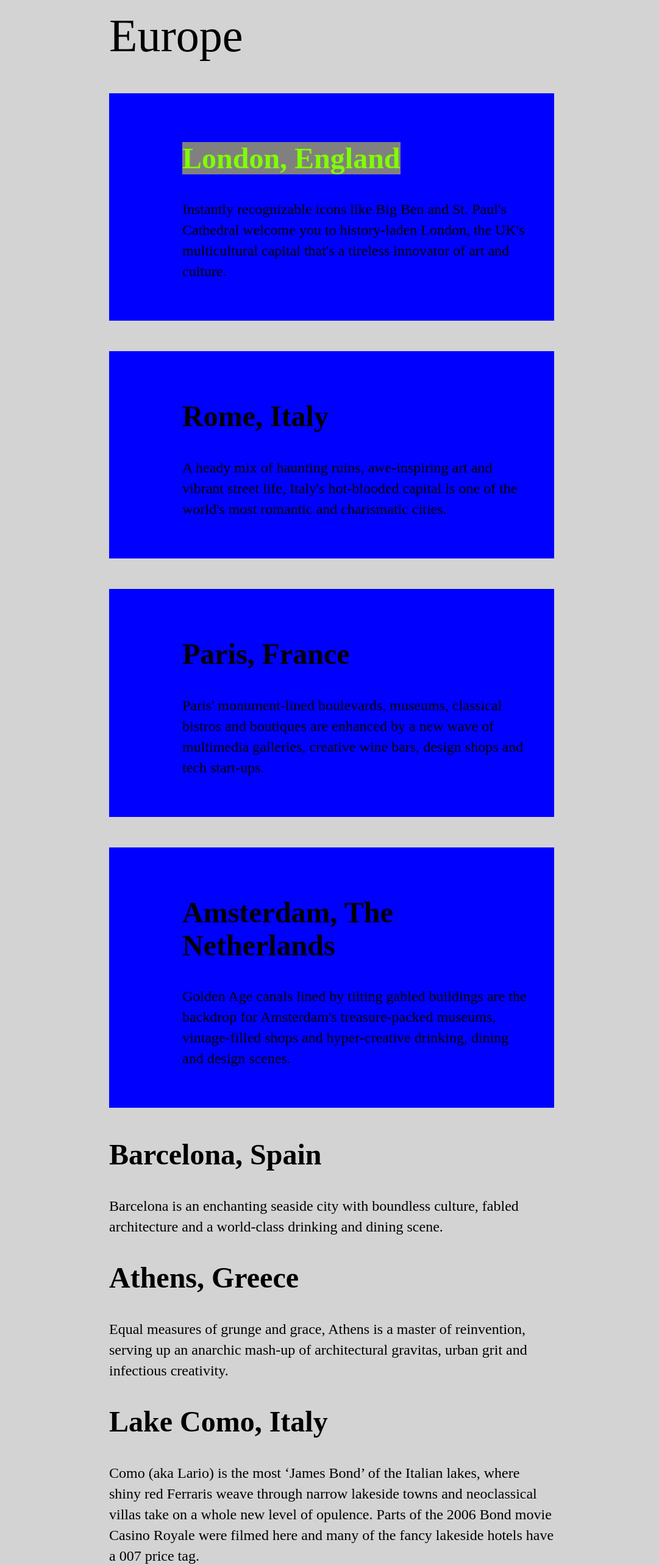
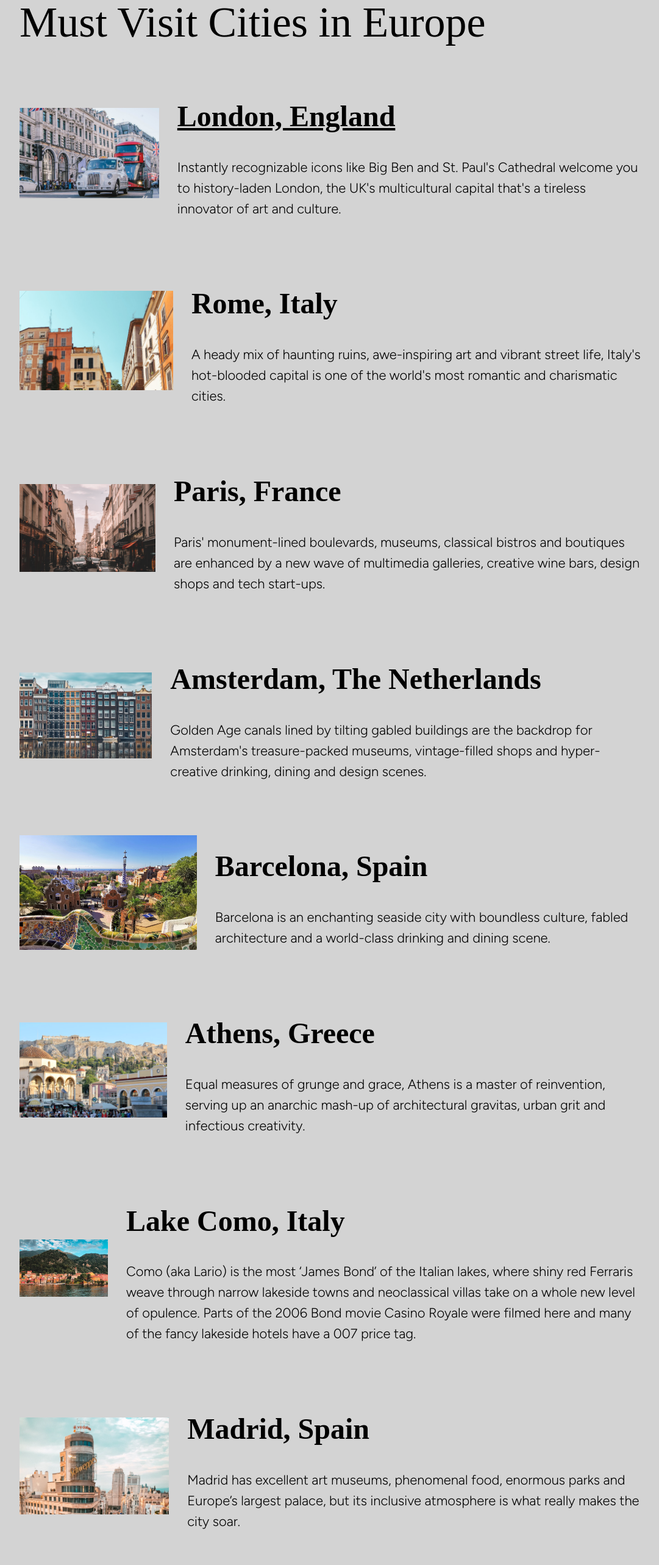
Before and after one commit to LourdesMoua/In-Class-Website, a plain HTML site: page index.html in a window 1280 px wide. Shown: the part 123-2690 px from the top of the page at 61% size, without its empty margins (96-1177 px from the left). Drawn offline with Linux system fonts and the light colour scheme; a web font is replaced by a local one.

Commit message:
Finalized
Fixed and added images, played around more with sizing, etc. but still not perfect

```diff
--- a/index.html
+++ b/index.html
@@ -3,12 +3,25 @@
     <head>
         <title>Must Visit Cities in Europe</title>
         <link rel="stylesheet" href="style.css">
+        <link rel="stylesheet" href="style.css">
+        <link rel="preconnect" href="https://fonts.googleapis.com">
+        <link rel="preconnect" href="https://fonts.gstatic.com" crossorigin>
+        <link href="https://fonts.googleapis.com/css2?family=Figtree:ital,wght@0,300;1,300&display=swap" rel="stylesheet">
+        <link href="https://fonts.googleapis.com/css2?family=Jaro:opsz@6..72&display=swap" rel="stylesheet">
     </head>
     <body>
         <div class="container">
         <h1>Must Visit Cities in Europe</h1>
         <section>
+
+
             <div class="city-wrapper">
+                <div class="city-img">
+
+                    <img src="Assests/home_thumbs/london.png"class="w-100"/>
+
+                </div>
+                <div class="city-text">
                     <h2>
                     <a href="london.html.html">
                         London, England</a>
@@ -17,51 +30,111 @@
                         Instantly recognizable icons like Big Ben and St. Paul's Cathedral welcome you to history-laden London, the UK's multicultural capital that's a tireless innovator of art and culture.
                     </p>
                 </div>
+            </div>
+
+
+
             <div class="city-wrapper">
+                <div class="city-img">
+                    <img src="Assests/home_thumbs/rome.png"class="w-100"/>
+                </div>
+                <div class="city-text">
                 <h2>Rome, Italy</h2>
                 <p>
                     A heady mix of haunting ruins, awe-inspiring art and vibrant street life, Italy's hot-blooded capital is one of the world's most romantic and charismatic cities.                </p>
             </div>
+        </div>
+
             <div class="city-wrapper">
+                <div class="city-img">
+                    <img src="Assests/home_thumbs/paris.png"class="w-100"/>
+                </div>
+                <div class="city-text">
                 <h2>Paris, France</h2>
                 <p>
                     Paris' monument-lined boulevards, museums, classical bistros and boutiques are enhanced by a new wave of multimedia galleries, creative wine bars, design shops and tech start-ups.               </p>
             </div>
+        </div>
+
             <div class="city-wrapper">
+                <div class="city-img">
+                    <img src="Assests/home_thumbs/amsterdam.png"class="w-100"/>
+                </div>
+                <div class="city-text">
                 <h2>Amsterdam, The Netherlands</h2>
                 <p>
                     Golden Age canals lined by tilting gabled buildings are the backdrop for Amsterdam's treasure-packed museums, vintage-filled shops and hyper-creative drinking, dining and design scenes.              </p>
             </div>
-            <div>
+        </div>
+
+            <div class="city-wrapper">
+                <div class="city-img">
+                    <img src="Assests/home_thumbs/barcelona.png"class="w-100"/>
+                </div>
+                <div class="city-text">
                 <h2>Barcelona, Spain</h2>
                 <p>
                     Barcelona is an enchanting seaside city with boundless culture, fabled architecture and a world-class drinking and dining scene.             </p>
             </div>
-            <div>
+        </div>
+
+
+            <div class="city-wrapper">
+                <div class="city-img">
+                    <img src="Assests/home_thumbs/athens.png"class="w-100"/>
+                </div>
+                <div class="city-text">
                 <h2>Athens, Greece</h2>
                 <p>
                     Equal measures of grunge and grace, Athens is a master of reinvention, serving up an anarchic mash-up of architectural gravitas, urban grit and infectious creativity.
              </p>
             </div>
-            <div>
+        </div>
+
+            <div class="city-wrapper">
+                <div class="city-img">
+                    <img src="Assests/home_thumbs/lake-como.png"class="w-100"/>
+                </div>
+                <div class="city-text">
                 <h2>Lake Como, Italy</h2>
                 <p>
                     Como (aka Lario) is the most ‘James Bond’ of the Italian lakes, where shiny red Ferraris weave through narrow lakeside towns and neoclassical villas take on a whole new level of opulence. Parts of the 2006 Bond movie Casino Royale were filmed here and many of the fancy lakeside hotels have a 007 price tag.</p>
             </div>
-            <div>
+        </div>
+
+            <div class="city-wrapper">
+                <div class="city-img">
+                    <img src="Assests/home_thumbs/madrid.png"class="w-100"/>
+                </div>
+                <div class="city-text">
                 <h2>Madrid, Spain</h2>
                 <p>
                     Madrid has excellent art museums, phenomenal food, enormous parks and Europe’s largest palace, but its inclusive atmosphere is what really makes the city soar.</p>
             </div>
-            <div>
+        </div>
+
+
+            <div class="city-wrapper">
+                <div class="city-img">
+                    <img src="Assests/home_thumbs/stockholm.png"class="w-100"/>
+                </div>
+                <div class="city-text">
                 <h2>Stockholm, Sweden</h2>
                 <p>
                     Stockholmers call their city 'beauty on water'. But despite the well-preserved historic core, Stockholm is no museum piece: it's modern, dynamic and ever-evolving.</p>
             </div>
-            <div>
+        </div>
+
+
+           <div class="city-wrapper">
+                <div class="city-img">
+                    <img src="Assests/home_thumbs/lisbon.png"class="w-100"/>
+                </div>
+                <div class="city-text">
                 <h2>Lisbon, Portugal</h2>
                 <p>
                     Seven cinematic hillsides overlooking the Rio Tejo cradle Lisbon's postcard-perfect panorama of cobbled alleyways, ancient ruins and white-domed cathedrals, a captivating scene crafted over centuries.</p>
+            </div>
         </div>
         </section>
 <footer>
--- a/style.css
+++ b/style.css
@@ -12,7 +12,7 @@ body {
 }
 
 p {
-    font-size: 24px;
+    font-size: 22px;
     line-height: 34px;
 }
 
@@ -26,21 +26,26 @@ p {
   }
 
 .container {
-    max-width: 730px;
+    max-width: 1200px;
     margin-left: auto;
     margin-right: auto;
+    margin: 120px;
+}
+
+.w-100 {
+    width: 100%;
 }
 
 a {
-    color: chartreuse;
-    text-decoration: none;
-    background-color: grey;
+    color: black;
+    text-decoration: underline;
+
 
 }
 
 h1 {
-    font-size: 76px;
-    font-family: "Jaro", serif;
+    font-size: 70px;
+    font-family:"Jaro", serif;
     font-optical-sizing: auto;
     font-weight: 400;
     font-style: normal;
@@ -48,12 +53,32 @@ h1 {
 
 h2 {
     font-size: 48px;
+    font-family:"Jaro", serif;
     line-height: 54px;
 }
 
+h3 {
+    font-size: 30px;
+    line-height: 54px;
+}
+
+
+
+
+
+
 .city-wrapper {
-    padding: 40px;
-    padding-left: 120px;
     margin-bottom: 50px;
-    background-color: blue;
+    display: flex;
+    flex-direction: row;
+    align-items: center;
+    gap: 30px;
 }
+
+
+.city-img {
+    width: 40;
+}
+
+.city-text {width: 50;
+}
```
Also changed, not shown: london.html.html (+3 -1 lines), Assests/home_thumbs/amsterdam.png (added), Assests/home_thumbs/athens.png (added), Assests/home_thumbs/barcelona.png (added), Assests/home_thumbs/lake-como.png (added), Assests/home_thumbs/lisbon.png (added), Assests/home_thumbs/london.png (added), Assests/home_thumbs/madrid.png (added), Assests/home_thumbs/paris.png (added), Assests/home_thumbs/rome.png (added), Assests/home_thumbs/stockholm.png (added). Lines whose indentation alone changed are shown as unchanged.
